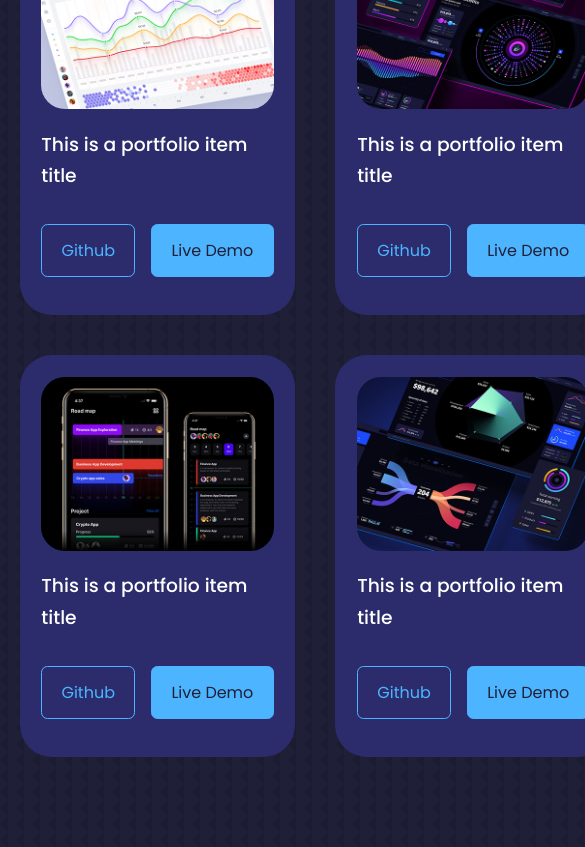
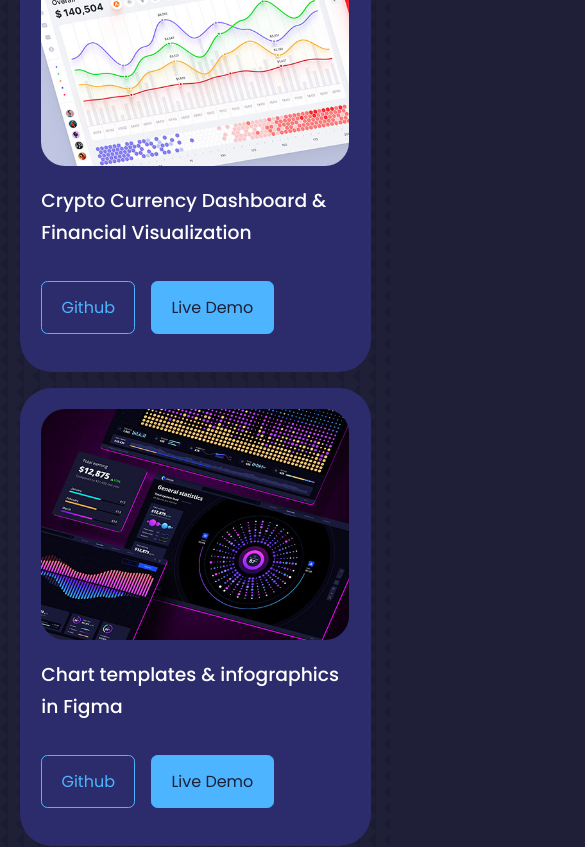
Before and after one commit to abuzar786/react-portfolio-1, a React (Create React App) app: page / in a window 390 px wide. Shown: the part 4880-5727 px from the top of the page, 585 px wide, since content can reach past the window. Built offline with nearby package versions, Linux system fonts and the light colour scheme.

Commit message:
Portfolio component updated
add dynamically portfolio objects using array map method and also made it responsive by using media queries for different devices.

```diff
--- a/src/components/portfolio/Portfolio.jsx
+++ b/src/components/portfolio/Portfolio.jsx
@@ -6,6 +6,54 @@ import IMG3 from "../../assets/portfolio3.jpg";
 import IMG4 from "../../assets/portfolio4.jpg";
 import IMG5 from "../../assets/portfolio5.png";
 import IMG6 from "../../assets/portfolio6.jpg";
+
+// Array of the Portfolio projects
+
+const data = [
+  {
+    id: 1,
+    image: IMG1,
+    title: "Crypto Currency Dashboard & Financial Visualization",
+    github: "https://github.com",
+    demo: "https//dribble.com",
+  },
+  {
+    id: 2,
+    image: IMG2,
+    title: "Chart templates & infographics in Figma",
+    github: "https://github.com",
+    demo: "https//dribble.com",
+  },
+  {
+    id: 3,
+    image: IMG3,
+    title: "Figma dashboard UI kit for data design Apps",
+    github: "https://github.com",
+    demo: "https//dribble.com",
+  },
+  {
+    id: 4,
+    image: IMG4,
+    title: "Maintaining Task and tracking progress",
+    github: "https://github.com",
+    demo: "https//dribble.com",
+  },
+  {
+    id: 5,
+    image: IMG5,
+    title: "Chart templates & infographics in Figma",
+    github: "https://github.com",
+    demo: "https//dribble.com",
+  },
+  {
+    id: 6,
+    image: IMG6,
+    title: "Chart templates & infographics in Figma",
+    github: "https://github.com",
+    demo: "https//dribble.com",
+  },
+];
+
 const Portfolio = () => {
   return (
     <section id="portfolio">
@@ -13,119 +61,24 @@ const Portfolio = () => {
       <h2>Portfolio</h2>
 
       <div className="container portfolio__container">
-        <article className="portfolio__item">
+        {data.map(({ id, image, title, github, demo }) => {
+          return (
+            <article key={id} className="portfolio__item">
               <div className="portfolio__item-image">
-            <img src={IMG1} alt="" />
+                <img src={image} alt={title} />
               </div>
-          <h3>This is a portfolio item title</h3>
+              <h3>{title}</h3>
               <div className="portfolio__item-cta">
-            <a href="https://github.com" className="btn" target="_blank">
+                <a href={github} className="btn" target="_blank">
                   Github
                 </a>
-            <a
-              href="https://dribbble.com/shots/popular/web-design"
-              className="btn btn-primary"
-              target="_blank"
-            >
+                <a href={demo} className="btn btn-primary" target="_blank">
                   Live Demo
                 </a>
               </div>
             </article>
-
-        <article className="portfolio__item">
-          <div className="portfolio__item-image">
-            <img src={IMG2} alt="" />
-          </div>
-          <h3>This is a portfolio item title</h3>
-          <div className="portfolio__item-cta">
-            <a href="https://github.com" className="btn" target="_blank">
-              Github
-            </a>
-            <a
-              href="https://dribbble.com/shots/popular/web-design"
-              className="btn btn-primary"
-              target="_blank"
-            >
-              Live Demo
-            </a>
-          </div>
-        </article>
-
-        <article className="portfolio__item">
-          <div className="portfolio__item-image">
-            <img src={IMG3} alt="" />
-          </div>
-          <h3>This is a portfolio item title</h3>
-          <div className="portfolio__item-cta">
-            <a href="https://github.com" className="btn" target="_blank">
-              Github
-            </a>
-            <a
-              href="https://dribbble.com/shots/popular/web-design"
-              className="btn btn-primary"
-              target="_blank"
-            >
-              Live Demo
-            </a>
-          </div>
-        </article>
-
-        <article className="portfolio__item">
-          <div className="portfolio__item-image">
-            <img src={IMG4} alt="" />
-          </div>
-          <h3>This is a portfolio item title</h3>
-          <div className="portfolio__item-cta">
-            <a href="https://github.com" className="btn" target="_blank">
-              Github
-            </a>
-            <a
-              href="https://dribbble.com/shots/popular/web-design"
-              className="btn btn-primary"
-              target="_blank"
-            >
-              Live Demo
-            </a>
-          </div>
-        </article>
-
-        <article className="portfolio__item">
-          <div className="portfolio__item-image">
-            <img src={IMG5} alt="" />
-          </div>
-          <h3>This is a portfolio item title</h3>
-          <div className="portfolio__item-cta">
-            <a href="https://github.com" className="btn" target="_blank">
-              Github
-            </a>
-            <a
-              href="https://dribbble.com/shots/popular/web-design"
-              className="btn btn-primary"
-              target="_blank"
-            >
-              Live Demo
-            </a>
-          </div>
-        </article>
-
-        <article className="portfolio__item">
-          <div className="portfolio__item-image">
-            <img src={IMG6} alt="" />
-          </div>
-          <h3>This is a portfolio item title</h3>
-          <div className="portfolio__item-cta">
-            <a href="https://github.com" className="btn" target="_blank">
-              Github
-            </a>
-            <a
-              href="https://dribbble.com/shots/popular/web-design"
-              className="btn btn-primary"
-              target="_blank"
-            >
-              Live Demo
-            </a>
-          </div>
-        </article>
+          );
+        })}
       </div>
     </section>
   );
--- a/src/components/portfolio/portfolio.css
+++ b/src/components/portfolio/portfolio.css
@@ -27,3 +27,21 @@
   gap: 1rem;
   margin-bottom: 1rem;
 }
+
+/* ============= Media Query for medium devices  ==============*/
+
+@media screen and (max-width: 1024px) {
+  .portfolio__container {
+    grid-template-columns: 1fr 1fr;
+    gap: 1.2rem;
+  }
+}
+
+/* ============= Media Query for small devices  ==============*/
+
+@media screen and (max-width: 600px) {
+  .portfolio__container {
+    grid-template-columns: 1fr;
+    gap: 1rem;
+  }
+}
```
Lines whose indentation alone changed are shown as unchanged.
